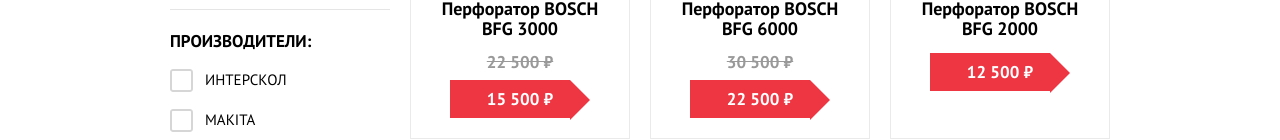
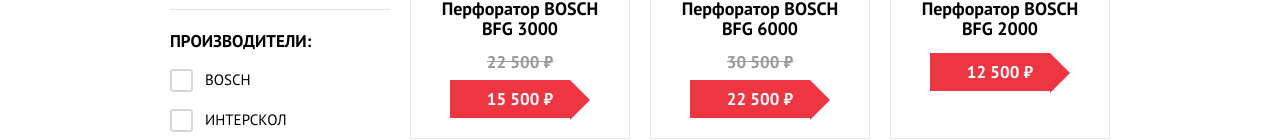
Before and after one commit to halikov/shop-technomart, a plain HTML site: page catalog.html in a window 1280 px wide. Shown: the part 812-952 px from the top of the page. Drawn offline with Linux system fonts and the light colour scheme; a web font is replaced by a local one.

Commit message:
повторно прошел валидацию

```diff
--- a/catalog.html
+++ b/catalog.html
@@ -95,7 +95,8 @@
             </fieldset>
             <fieldset class="checkboxes">
               <legend>Производители:</legend>
-              <input class="visually-hidden" id="bosh" type="checkbox" name="bosch">
+              <input class="visually-hidden" id="bosch" type="checkbox" name="bosch">
+              <label class="checkbox-label" for="bosch">BOSCH</label>
               <input class="visually-hidden" id="interscol" type="checkbox" name="interscol">
               <label class="checkbox-label" for="interscol">Интерскол</label>
               <input class="visually-hidden" id="makita" type="checkbox" name="makita">
```
